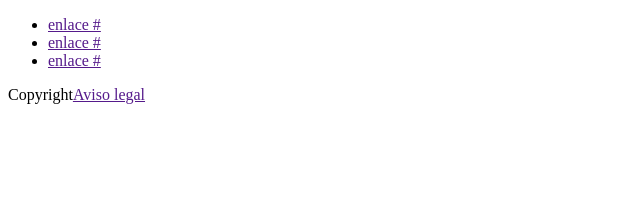
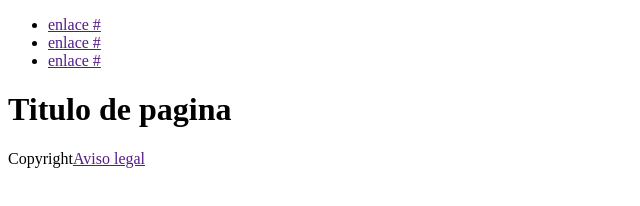
Before and after one commit to alvaro0503/pruebagit, a plain HTML site: page prueba1.html in a window 1280 px wide. Shown: the whole page, without its empty margins (0-640 px from the left). Drawn offline with Linux system fonts and the light colour scheme.

Commit message:
contenido de pagina

```diff
--- a/prueba1.html
+++ b/prueba1.html
@@ -20,6 +20,13 @@
             </ul>
         </nav>
     </header>
+
+    <!-- contenido con un titulo de pagina principal -->
+
+    <main>
+        <h1>Titulo de pagina</h1>
+    </main>
+
     <!-- quiero un pie de pagina con un copyright y un enlace a aviso legal -->
 
     <footer>
```
